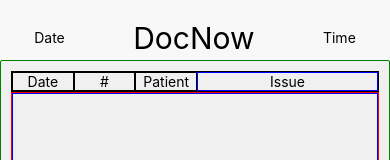
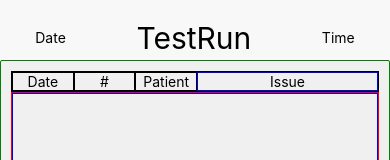
Before and after one commit to DocNowGroup/DocNow, a React Native app: screen / in a window 390 px wide. Shown: the top 160 px of the page. Built offline with nearby package versions, Linux system fonts and the light colour scheme.

Commit message:
test run

```diff
--- a/src/components/header.js
+++ b/src/components/header.js
@@ -6,7 +6,7 @@ const Header = () => {
   return (
     <View style={viewStyle}>
       <Text>Date</Text>
-      <Text style={textStyle}>DocNow</Text>
+      <Text style={textStyle}>TestRun</Text>
       <Text>Time</Text>
     </View>
   );
```
